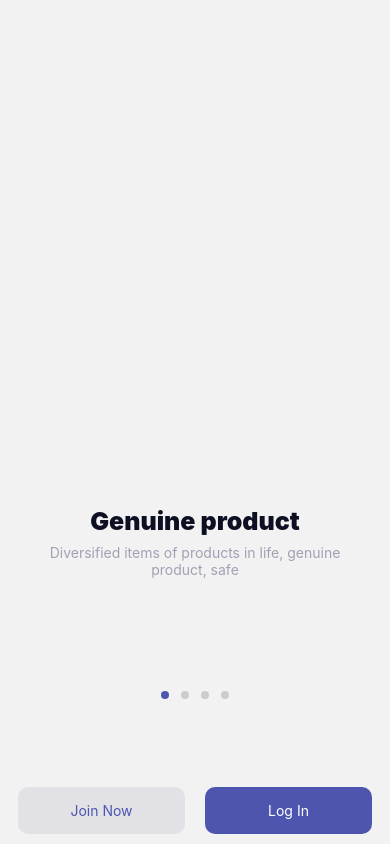
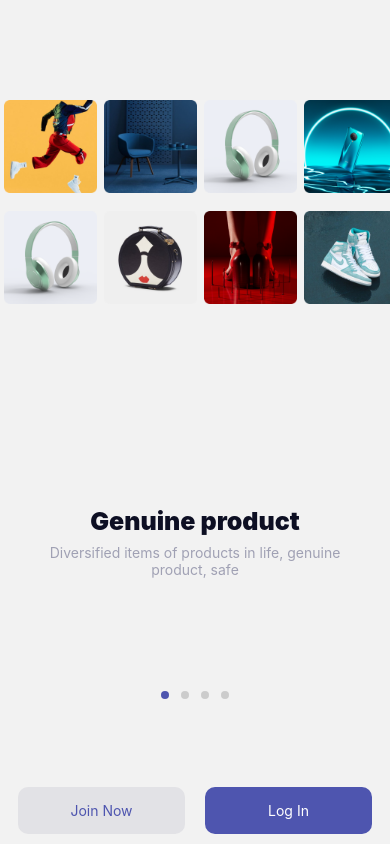
Before and after one commit to pandey97/E-Commerce, a React Native app: screen /WalkthroughScreen in a window 390 px wide. Built offline with nearby package versions, Linux system fonts and the light colour scheme.

Commit message:
imageAnimation

```diff
--- a/src/views/screens/walkthrough.tsx
+++ b/src/views/screens/walkthrough.tsx
@@ -2,6 +2,7 @@ import React, {useState} from 'react';
 import {View, Dimensions, FlatList, Text, TouchableOpacity} from 'react-native';
 import styles from '../styles/walkthroughStyle';
 import {COLORS, SIZES, constants} from '../../constants';
+import Walkthrough1 from './walkthrough1';
 
 const windowWidth = Dimensions.get('window').width;
 const windowHeight = Dimensions.get('window').height;
@@ -20,7 +21,9 @@ const Walkthrough: React.FC<navigation> = ({navigation}) => {
 
   return (
     <View style={styles.container}>
-      <View style={styles.upperContainer}></View>
+      <View style={styles.upperContainer}>
+        <Walkthrough1 />
+      </View>
       <View style={styles.lowerContainer}>
         <FlatList
           data={constants.walkthrough}
--- a/src/views/screens/walkthrough1.tsx
+++ b/src/views/screens/walkthrough1.tsx
@@ -1,9 +1,42 @@
-import React from 'react';
+import React, { useRef, useState } from 'react';
 import { View, FlatList, Image } from 'react-native';
 import { constants } from '../../constants';
+import styles from '../styles/walkthrough1Style';
 
 const Walkthrough1 = () => {
-  const ITEM_WIDTH = 120;
+  const ITEM_WIDTH = 100;
+  const [rowImages, setRowImages] = useState([
+    ...constants.walkthrough_01_01_images,
+    ...constants.walkthrough_01_01_images,
+  ]);
+
+  const [row2Images, setRow2Images] = useState([
+    ...constants.walkthrough_01_02_images,
+    ...constants.walkthrough_01_02_images,
+  ]);
+
+  const flatListRef = useRef<FlatList>(null);
+  const flatListRefs = useRef<FlatList>(null);
+
+  const scrollFlatList = (index: number) => {
+    flatListRef.current?.scrollToIndex({ animated: true, index });
+  };
+
+  const scrollFlatLists = (index: number) => {
+    flatListRefs.current?.scrollToIndex({ animated: true, index });
+  };
+
+  let currentIndex = 0;
+  setInterval(() => {
+    scrollFlatList(currentIndex);
+    currentIndex = (currentIndex + 1) % rowImages.length;
+  }, 2000);
+
+  setInterval(() => {
+    scrollFlatLists(currentIndex);
+    currentIndex = (currentIndex + 1) % row2Images.length;
+  }, 2000);
+
   const renderItem = ({ item }: { item: any }) => {
     return (
       <View
@@ -15,8 +48,8 @@ const Walkthrough1 = () => {
         <Image
           source={item}
           style={{
-            width: 110,
-            height: 110,
+            width: 93,
+            height: 93,
           }}
         />
       </View>
@@ -24,11 +57,22 @@ const Walkthrough1 = () => {
   };
 
   return (
-    <View style={{backgroundColor:'red'}}>
+    <View>
       <FlatList
-        data={constants.walkthrough_01_01_images}
+        ref={flatListRef}
+        data={rowImages}
         keyExtractor={item => item.id}
         renderItem={renderItem}
+        showsHorizontalScrollIndicator={false}
+        horizontal={true}
+        style={styles.flatlistStyle}
+      />
+      <FlatList
+        ref={flatListRefs}
+        data={row2Images}
+        keyExtractor={item => item.id}
+        renderItem={renderItem}
+        showsHorizontalScrollIndicator={false}
         horizontal={true}
       />
     </View>
--- /dev/null
+++ b/src/views/styles/walkthrough1Style.ts
@@ -0,0 +1,10 @@
+import {StyleSheet} from "react-native";
+
+const styles = StyleSheet.create({
+    flatlistStyle: {
+        marginTop:100,
+        marginBottom:18
+    }
+})
+
+export default styles;
```
